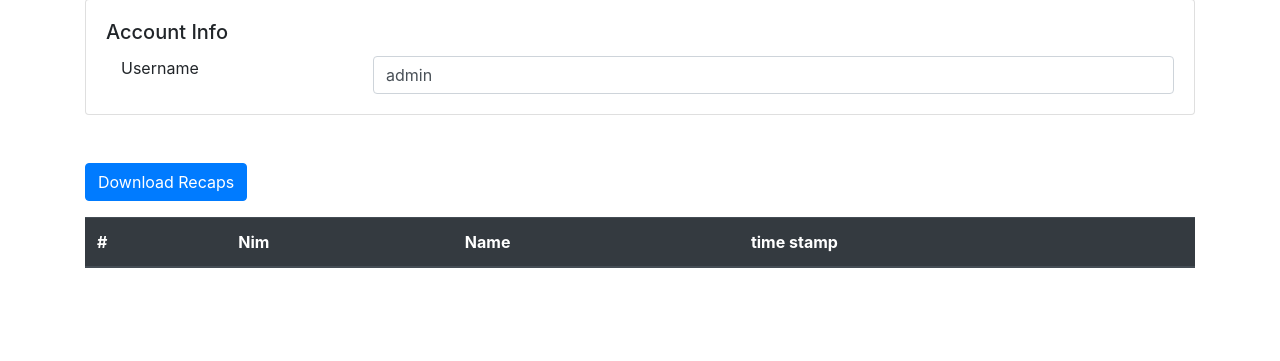
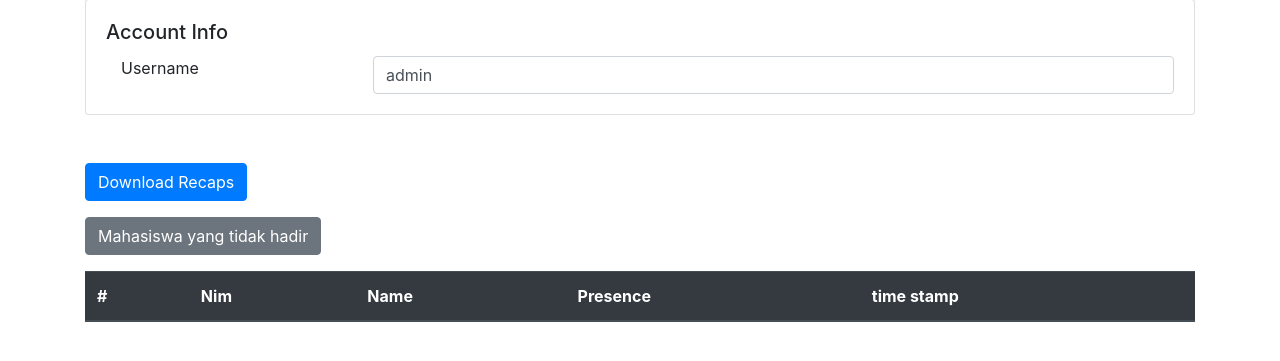
Before and after one commit to bintangx1902/lab_app_assistant, a Django app: a page that uses assistant/templates/temp_/recaps.html in a window 1280 px wide. Shown: the part 115-476 px from the top of the page. Run offline with Django 3.2, Linux system fonts and the light colour scheme; a user stored in the database is signed in; data comes from the database, SQL or seed files in the repository; lists and menus that the app fills with data are empty.

Commit message:
finxing recaps template

```diff
--- a/assistant/templates/temp_/recaps.html
+++ b/assistant/templates/temp_/recaps.html
@@ -6,12 +6,14 @@
         {% csrf_token %}
         <button class="btn btn-primary">Download Recaps</button>
     </form>
+    <a href="{% url 'assist:absence' view.kwargs.link view.kwargs.qr_code %}" class="mb-3 btn btn-secondary">Mahasiswa yang tidak hadir</a>
     <table class="table">
         <thead class="thead-dark">
             <tr>
                 <th scope="col">#</th>
                 <th scope="col">Nim</th>
                 <th scope="col">Name</th>
+                <th scope="col">Presence</th>
                 <th scope="col">time stamp</th>
             </tr>
         </thead>
@@ -21,6 +23,7 @@
                 <th scope="row">{{ forloop.counter }}</th>
                 <td>{{ rec.user.user.nim }}</td>
                 <td>{{ rec.user.first_name }} {{ rec.user.last_name }}</td>
+                <td>{{ rec.presence }}</td>
                 <td>{{ rec.stamp }}</td>
             </tr>
         {% endfor %}
```
